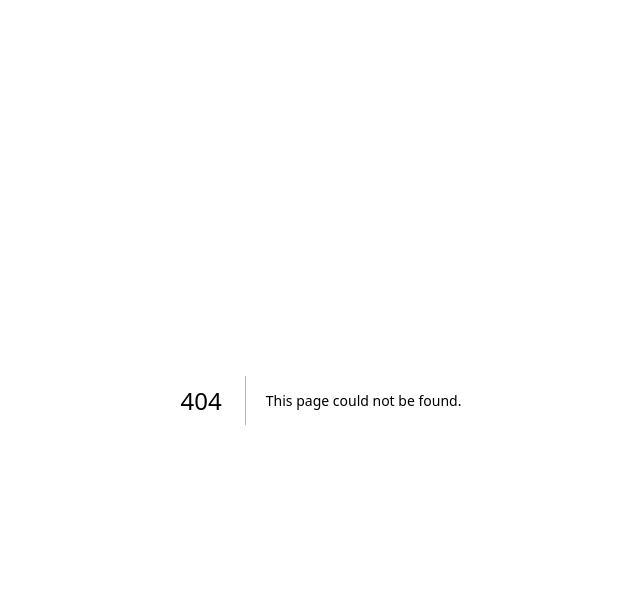
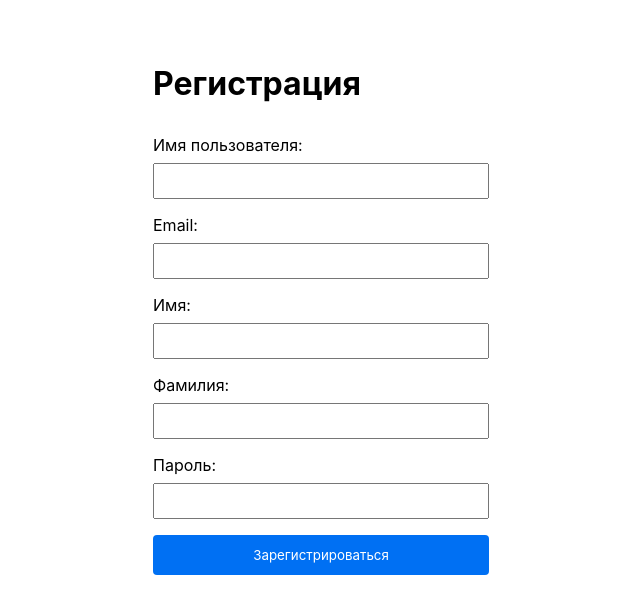
Before and after one commit to krasavtsev-muiv/1schat, a Next.js app in the folder frontend/: page /register in a window 1280 px wide. Before the commit this address had no page. Shown: the top 614 px of the page, without its empty margins (319-959 px from the left). Built offline with nearby package versions, Linux system fonts and the light colour scheme.

Commit message:
Добавлена страница регистрации и компонент списка чатов

```diff
--- /dev/null
+++ b/frontend/app/register/page.js
@@ -0,0 +1,113 @@
+// Страница регистрации
+'use client';
+
+import { useState } from 'react';
+import { useRouter } from 'next/navigation';
+import { authAPI } from '@/lib/api';
+import Cookies from 'js-cookie';
+
+export default function RegisterPage() {
+  const router = useRouter();
+  const [formData, setFormData] = useState({
+    username: '',
+    email: '',
+    password: '',
+    first_name: '',
+    last_name: '',
+  });
+  const [error, setError] = useState('');
+  const [loading, setLoading] = useState(false);
+
+  const handleChange = (e) => {
+    setFormData({ ...formData, [e.target.name]: e.target.value });
+  };
+
+  const handleSubmit = async (e) => {
+    e.preventDefault();
+    setError('');
+    setLoading(true);
+
+    try {
+      const response = await authAPI.register(formData);
+      const { token, user } = response.data;
+
+      Cookies.set('token', token, { expires: 7 });
+      router.push('/dashboard');
+    } catch (err) {
+      setError(err.response?.data?.error || 'Ошибка регистрации');
+    } finally {
+      setLoading(false);
+    }
+  };
+
+  return (
+    <div style={{ maxWidth: '400px', margin: '2rem auto', padding: '2rem' }}>
+      <h1>Регистрация</h1>
+      <form onSubmit={handleSubmit} style={{ marginTop: '2rem' }}>
+        {error && <div style={{ color: 'red', marginBottom: '1rem' }}>{error}</div>}
+        <div style={{ marginBottom: '1rem' }}>
+          <label>Имя пользователя:</label>
+          <input
+            type="text"
+            name="username"
+            value={formData.username}
+            onChange={handleChange}
+            required
+            style={{ width: '100%', padding: '0.5rem', marginTop: '0.5rem' }}
+          />
+        </div>
+        <div style={{ marginBottom: '1rem' }}>
+          <label>Email:</label>
+          <input
+            type="email"
+            name="email"
+            value={formData.email}
+            onChange={handleChange}
+            required
+            style={{ width: '100%', padding: '0.5rem', marginTop: '0.5rem' }}
+          />
+        </div>
+        <div style={{ marginBottom: '1rem' }}>
+          <label>Имя:</label>
+          <input
+            type="text"
+            name="first_name"
+            value={formData.first_name}
+            onChange={handleChange}
+            required
+            style={{ width: '100%', padding: '0.5rem', marginTop: '0.5rem' }}
+          />
+        </div>
+        <div style={{ marginBottom: '1rem' }}>
+          <label>Фамилия:</label>
+          <input
+            type="text"
+            name="last_name"
+            value={formData.last_name}
+            onChange={handleChange}
+            required
+            style={{ width: '100%', padding: '0.5rem', marginTop: '0.5rem' }}
+          />
+        </div>
+        <div style={{ marginBottom: '1rem' }}>
+          <label>Пароль:</label>
+          <input
+            type="password"
+            name="password"
+            value={formData.password}
+            onChange={handleChange}
+            required
+            style={{ width: '100%', padding: '0.5rem', marginTop: '0.5rem' }}
+          />
+        </div>
+        <button
+          type="submit"
+          disabled={loading}
+          style={{ width: '100%', padding: '0.75rem', background: '#0070f3', color: 'white', borderRadius: '4px' }}
+        >
+          {loading ? 'Регистрация...' : 'Зарегистрироваться'}
+        </button>
+      </form>
+    </div>
+  );
+}
```
Also changed, not shown: frontend/components/ChatList.js (added, +58 -0 lines).
